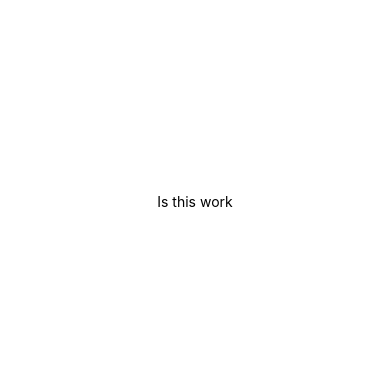
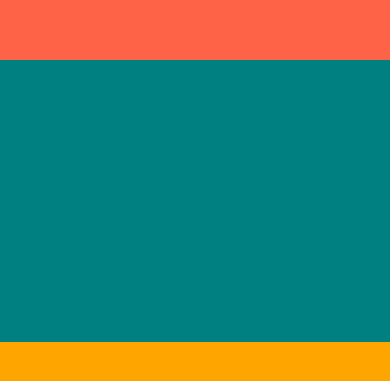
Before and after one commit to brillk/Nomad-react-native, a React Native app: screen / in a window 390 px wide. Shown: the part 221-602 px from the top of the page. Built offline with nearby package versions, Linux system fonts and the light colour scheme.

Commit message:
Layout System

```diff
--- a/App.js
+++ b/App.js
@@ -3,18 +3,28 @@
 
 export default function App() {
   return (
-    <View style={styles.container}>
-      <Text>Is this work</Text>
-      <StatusBar style="auto" />
+    <View style={{ flex: 1 }}>
+      <View style={{ flex: 1, backgroundColor: "tomato" }}></View>
+      <View style={{ flex: 1, backgroundColor: "teal" }}></View>
+      <View style={{ flex: 1, backgroundColor: "orange" }}></View>
     </View>
   );
 }
+//flexbox로 부모를 만들고 자식들에게 비율을 조정할수 있다
 
+
+//모든 텍스트는 TEXT안에 들어가야 된다 웹이 아니기 때문에
 const styles = StyleSheet.create({
   container: {
-    flex: 1,
-    backgroundColor: "#fff",
+    flex: 0.5,
+    backgroundColor: "white",
     alignItems: "center",
     justifyContent: "center",
   },
+  text: {
+    fontSize: 20,
+    color: "tomato",
+  },
 });
+
+//View 의 기본값은 flex, flex-direction은 column이다
```
